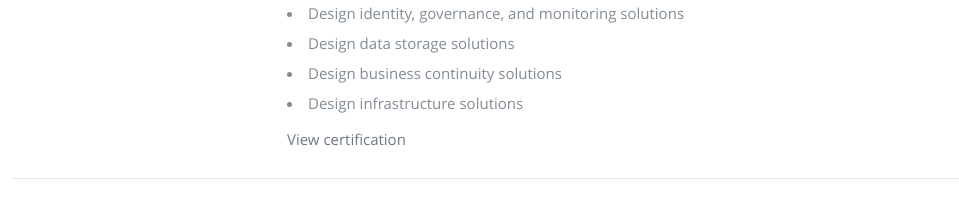
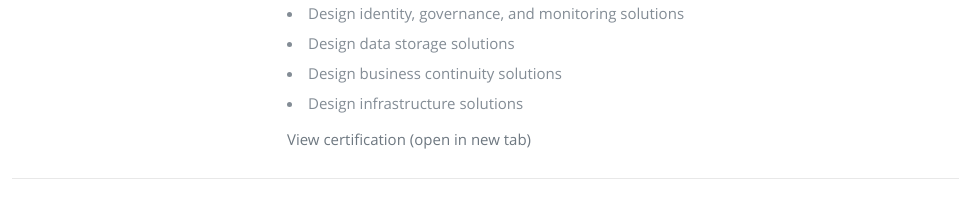
Before and after one commit to needmango/azure-resume-test, a plain HTML site: page frontend/index.html in a window 1280 px wide. Shown: the part 1560-1779 px from the top of the page, without its empty margins (118-1077 px from the left). Drawn offline with nearby package versions, Linux system fonts and the light colour scheme; no server answers.

Commit message:
updates to html

```diff
--- a/frontend/index.html
+++ b/frontend/index.html
@@ -157,7 +157,7 @@
                      <li>Design data storage solutions</li>
                      <li>Design business continuity solutions</li>
                      <li>Design infrastructure solutions</li>
-                  <a href="https://learn.microsoft.com/en-us/users/lucashenderson-9147/credentials/fbb69a42a1b97a54"class="info"><em class="date">View certification</em></a>
+                  <a href="https://learn.microsoft.com/en-us/users/lucashenderson-9147/credentials/fbb69a42a1b97a54"class="info"><em class="date">View certification (open in new tab)</em></a>
                   <!-- <div data-iframe-width="170" data-iframe-height="270" data-share-badge-id="3c35308f-0882-4ea8-a18d-1259e647fbea" data-share-badge-host="https://www.credly.com">
                   </div><script type="text/javascript" async src="//cdn.credly.com/assets/utilities/embed.js"></script> -->
 
```
